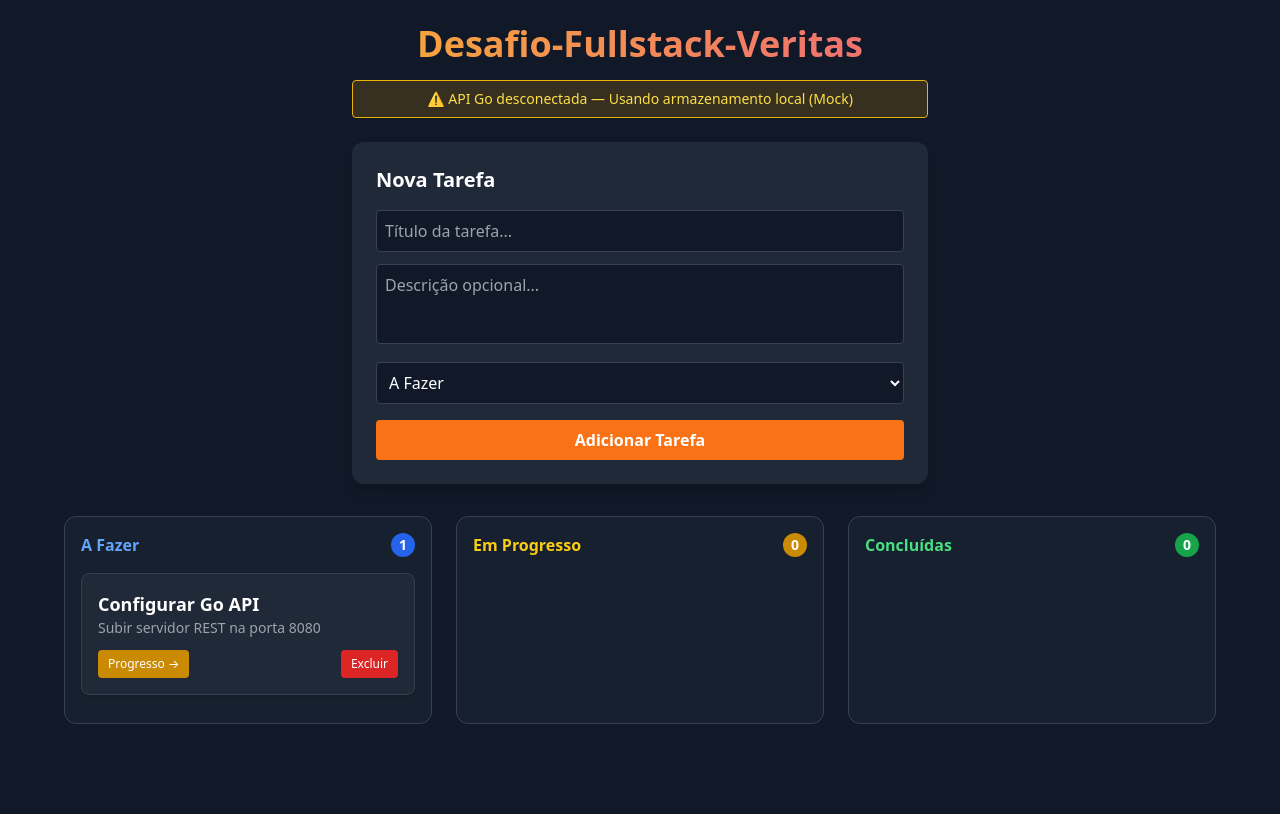
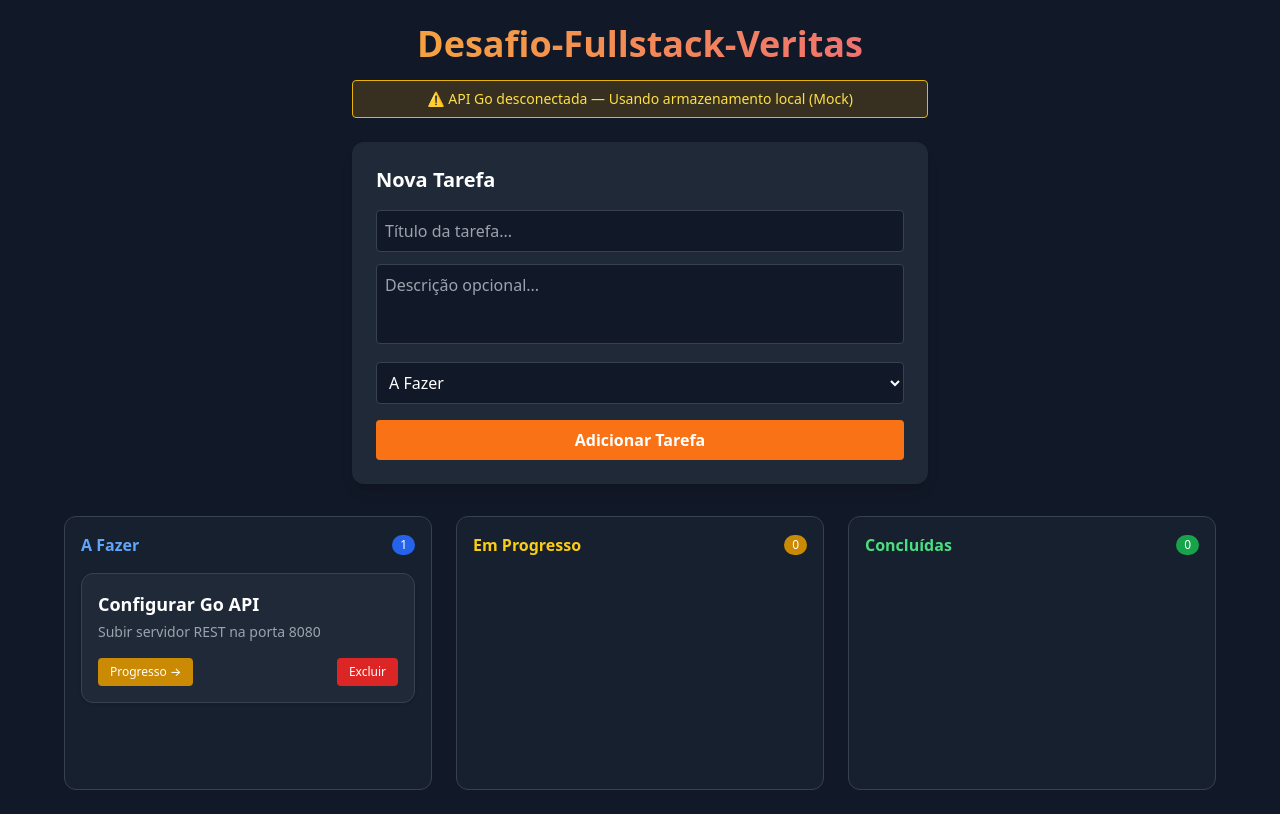
Before and after one commit to Pryfriend/desafio-fullstack-veritas, a React app in the folder frontend/: page / in a window 1280 px wide. Built offline with nearby package versions, Linux system fonts and the light colour scheme; no server answers; the HTML template or start-up script is replaced by a standard one.

Commit message:
feat: adiciona suporte a Drag and Drop mantendo o design original

```diff
--- a/frontend/package.json
+++ b/frontend/package.json
@@ -10,6 +10,7 @@
     "preview": "vite preview"
   },
   "dependencies": {
+    "@hello-pangea/dnd": "^18.0.1",
     "react": "^19.2.8",
     "react-dom": "^19.2.8"
   },
--- a/frontend/src/App.jsx
+++ b/frontend/src/App.jsx
@@ -1,4 +1,5 @@
 import React, { useState, useEffect } from 'react';
+import { DragDropContext } from '@hello-pangea/dnd';
 import './App.css';
 import { getTasks, createTask, updateTask, deleteTask as apiDeleteTask } from './services/api';
 import { TaskForm } from './components/TaskForm';
@@ -69,7 +70,26 @@ function App() {
       });
   };
 
+  const onDragEnd = (result) => {
+    const { destination, source, draggableId } = result;
+
+    if (!destination) return;
+
+    if (
+      destination.droppableId === source.droppableId &&
+      destination.index === source.index
+    ) {
+      return;
+    }
+
+    const novoStatus = destination.droppableId;
+    const idTarefa = isNaN(draggableId) ? draggableId : Number(draggableId);
+
+    mudarStatus(idTarefa, novoStatus);
+  };
+
   return (
+    <DragDropContext onDragEnd={onDragEnd}>
       <div className="min-h-screen bg-gray-900 text-white p-4 sm:p-6">
         <h1 className="text-2xl sm:text-4xl font-bold text-center mb-4 bg-gradient-to-r from-yellow-400 to-pink-500 bg-clip-text text-transparent px-2">
           Desafio-Fullstack-Veritas
@@ -113,6 +133,7 @@ function App() {
           />
         </div>
       </div>
+    </DragDropContext>
   );
 }
 
--- a/frontend/src/components/KanbanColumn.jsx
+++ b/frontend/src/components/KanbanColumn.jsx
@@ -1,20 +1,109 @@
 import React from 'react';
-import { TaskCard } from './TaskCard';
+import { Droppable, Draggable } from '@hello-pangea/dnd';
 
 export function KanbanColumn({ titulo, statusKey, corTexto, corBadge, tarefas, mudarStatus, deletarTarefa }) {
-  const tarefasFiltradas = tarefas.filter((t) => t.status === statusKey);
+  const tarefasDaColuna = tarefas.filter((t) => t.status === statusKey);
 
   return (
-    <div className="bg-gray-800/50 border border-gray-700 p-3 sm:p-4 rounded-xl">
-      <h3 className={`${corTexto} font-bold mb-4 flex justify-between items-center text-sm sm:text-base`}>
-        {titulo}
-        <span className={`${corBadge} text-white px-2 py-0.5 rounded-full text-xs sm:text-sm`}>
-          {tarefasFiltradas.length}
+    <div className="bg-gray-800/50 border border-gray-700 rounded-xl p-4 flex flex-col">
+      <div className="flex items-center justify-between mb-4">
+        <h2 className={`font-semibold ${corTexto}`}>{titulo}</h2>
+        <span className={`${corBadge} text-xs px-2 py-0.5 rounded-full text-white`}>
+          {tarefasDaColuna.length}
         </span>
-      </h3>
-      {tarefasFiltradas.map((t) => (
-        <TaskCard key={t.id} tarefa={t} mudarStatus={mudarStatus} deletarTarefa={deletarTarefa} />
-      ))}
+      </div>
+
+      <Droppable droppableId={statusKey}>
+        {(provided) => (
+          <div
+            ref={provided.innerRef}
+            {...provided.droppableProps}
+            className="flex-1 min-h-[200px]"
+          >
+            {tarefasDaColuna.map((tarefa, index) => (
+              <Draggable key={tarefa.id} draggableId={String(tarefa.id)} index={index}>
+                {(provided, snapshot) => (
+                  <div
+                    ref={provided.innerRef}
+                    {...provided.draggableProps}
+                    {...provided.dragHandleProps}
+                    style={{ ...provided.draggableProps.style }}
+                    className="bg-gray-800 border border-gray-700 p-4 rounded-xl mb-3 shadow"
+                  >
+                    {/* Título e Descrição */}
+                    <h3 className="font-bold text-white text-lg">{tarefa.titulo}</h3>
+                    {tarefa.descricao && (
+                      <p className="text-gray-400 text-sm mt-1 mb-4">{tarefa.descricao}</p>
+                    )}
+
+                    {/* Botões com o design idêntico ao original */}
+                    <div className="flex flex-wrap items-center gap-2 mt-4">
+                      {tarefa.status === 'doing' && (
+                        <button
+                          onClick={(e) => {
+                            e.stopPropagation();
+                            mudarStatus(tarefa.id, 'todo');
+                          }}
+                          className="bg-gray-700 hover:bg-gray-600 text-white text-xs px-3 py-1.5 rounded font-medium transition-colors"
+                        >
+                          ← Voltar
+                        </button>
+                      )}
+
+                      {tarefa.status === 'done' && (
+                        <button
+                          onClick={(e) => {
+                            e.stopPropagation();
+                            mudarStatus(tarefa.id, 'doing');
+                          }}
+                          className="bg-gray-700 hover:bg-gray-600 text-white text-xs px-3 py-1.5 rounded font-medium transition-colors"
+                        >
+                          ← Reabrir
+                        </button>
+                      )}
+
+                      {tarefa.status === 'todo' && (
+                        <button
+                          onClick={(e) => {
+                            e.stopPropagation();
+                            mudarStatus(tarefa.id, 'doing');
+                          }}
+                          className="bg-yellow-600 hover:bg-yellow-500 text-white text-xs px-3 py-1.5 rounded font-medium transition-colors"
+                        >
+                          Progresso →
+                        </button>
+                      )}
+
+                      {tarefa.status === 'doing' && (
+                        <button
+                          onClick={(e) => {
+                            e.stopPropagation();
+                            mudarStatus(tarefa.id, 'done');
+                          }}
+                          className="bg-green-600 hover:bg-green-500 text-white text-xs px-3 py-1.5 rounded font-medium transition-colors"
+                        >
+                          Concluir →
+                        </button>
+                      )}
+
+                      <button
+                        onClick={(e) => {
+                          e.stopPropagation();
+                          deletarTarefa(tarefa.id);
+                        }}
+                        className="bg-red-600 hover:bg-red-500 text-white text-xs px-3 py-1.5 rounded font-medium transition-colors ml-auto"
+                      >
+                        Excluir
+                      </button>
+                    </div>
+                  </div>
+                )}
+              </Draggable>
+            ))}
+            {provided.placeholder}
+          </div>
+        )}
+      </Droppable>
     </div>
   );
 }
```
Also changed, not shown: 1 other file (tests, documents, lock files or other folders). Lines whose indentation alone changed are shown as unchanged.
